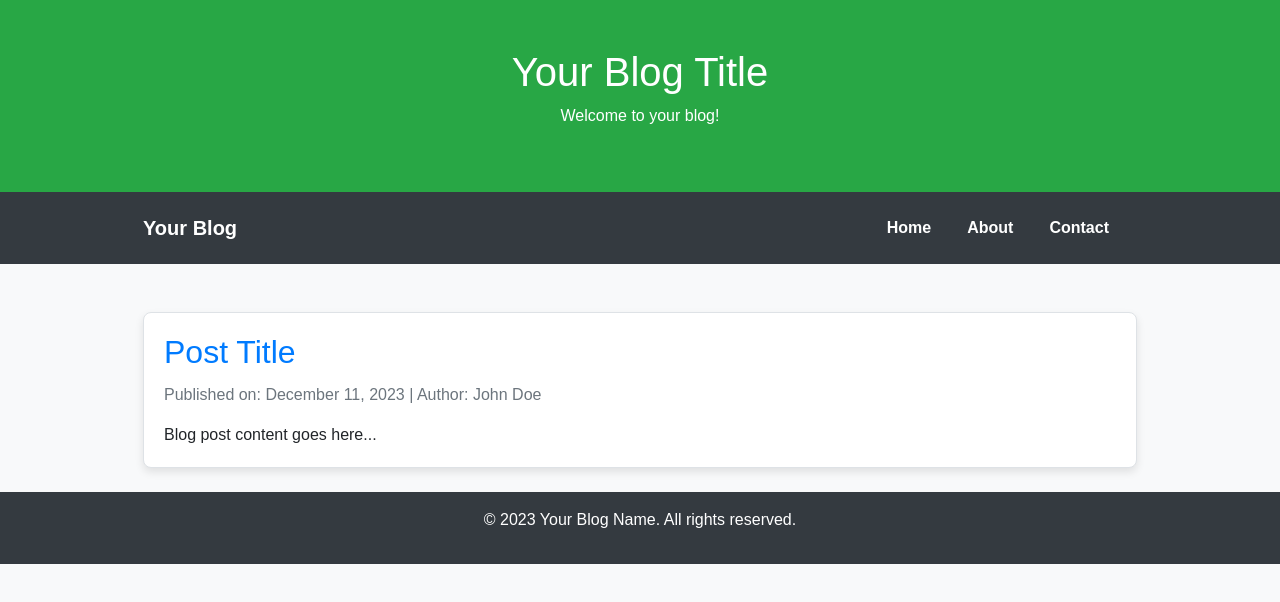
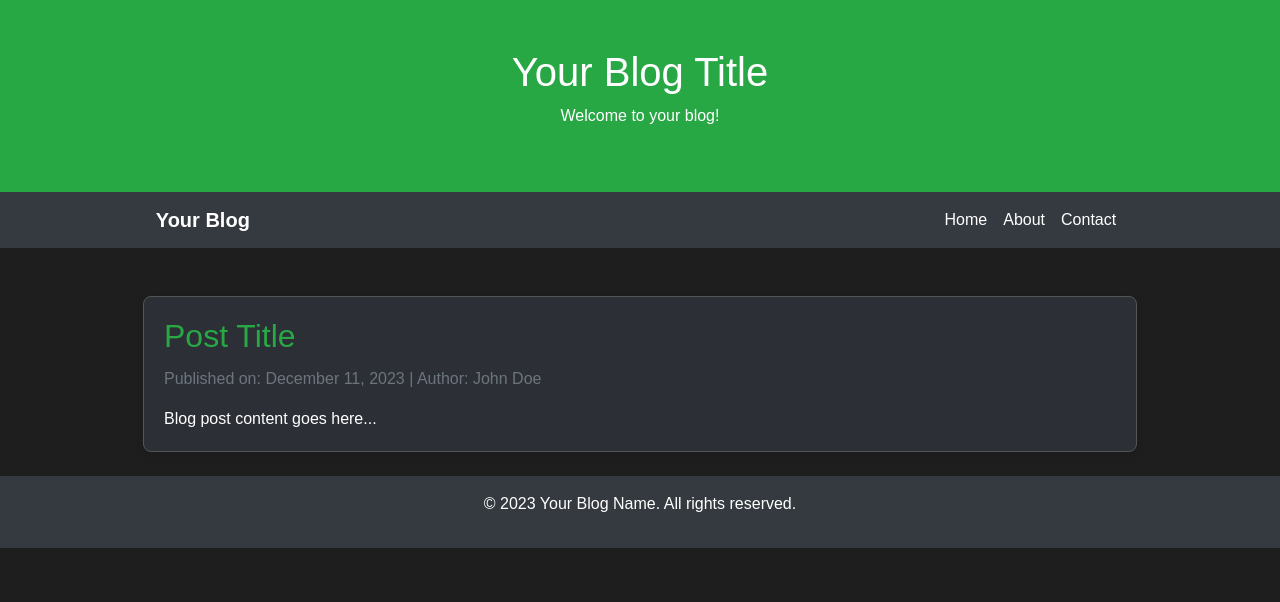
Before and after one commit to dizdaldev/meinblog, a plain HTML site: page index.html in a window 1280 px wide. Drawn offline with nearby package versions, Linux system fonts and the light colour scheme.

Commit message:
Update styles.css

```diff
--- a/styles.css
+++ b/styles.css
@@ -2,7 +2,8 @@ body {
     font-family: 'Arial', sans-serif;
     margin: 0;
     padding: 0;
-    background-color: #f5f5f5;
+    background-color: #1e1e1e; /* Dark background color */
+    color: #fff; /* Light text color */
 }
 
 .container {
@@ -10,75 +11,23 @@ body {
     margin: 0 auto;
 }
 
-.header, .navbar, .footer {
-    background-color: #333;
-    color: #fff;
+.header {
+    background-color: #000; /* Black color */
     padding: 1em 0;
 }
 
-.header h1, .navbar ul, .footer p {
+.header h1, .header p {
     margin: 0;
-}
-
-.navbar ul {
-    list-style: none;
-    padding: 0;
-    margin: 0;
-}
-
-.navbar ul li {
-    display: inline;
-    margin-right: 20px;
-}
-
-.navbar a {
-    text-decoration: none;
-    color: #fff;
-    font-weight: bold;
-}
-
-.main {
-    margin: 20px 0;
-}
-
-.blog-post {
-    background-color: #fff;
-    padding: 20px;
-    margin-bottom: 20px;
-    border-radius: 8px;
-    box-shadow: 0 4px 8px rgba(0, 0, 0, 0.1);
-}
-
-.blog-post h2 {
-    color: #333;
-}
-
-.blog-post .meta {
-    font-style: italic;
-    color: #888;
-}
-
-.footer {
-    margin-top: 20px;
-}
-/* You can keep your custom styles here if needed */
-body {
-    background-color: #f8f9fa;
-}
-
-.card {
-    background-color: #fff;
-    border: 1px solid #dee2e6;
-    border-radius: 8px;
-    box-shadow: 0 4px 8px rgba(0, 0, 0, 0.1);
-}
-
-.card-title {
-    color: #007bff;
+    color: #fff; /* Light text color */
 }
 
 .navbar {
-    background-color: #343a40;
+    background-color: #2c3036; /* Darker color */
+}
+
+.navbar-brand {
+    color: #fff;
+    font-weight: bold;
 }
 
 .navbar-dark .navbar-toggler-icon {
@@ -94,10 +43,30 @@ body {
 }
 
 .navbar-dark .navbar-nav .nav-link:hover {
-    color: #007bff;
+    color: #28a745; /* Green color */
+}
+
+.main {
+    margin: 20px 0;
+}
+
+.card {
+    background-color: #2c3036; /* Darker color */
+    border: 1px solid #555; /* Dark border color */
+    border-radius: 8px;
+    box-shadow: 0 4px 8px rgba(0, 0, 0, 0.1);
+}
+
+.card-title {
+    color: #28a745; /* Green color */
+}
+
+.card-text.text-muted {
+    color: #6c757d; /* Gray color */
 }
 
 .footer {
-    background-color: #343a40;
+    background-color: #343a40; /* Dark color */
     color: #fff;
+    padding: 1em 0;
 }
```
